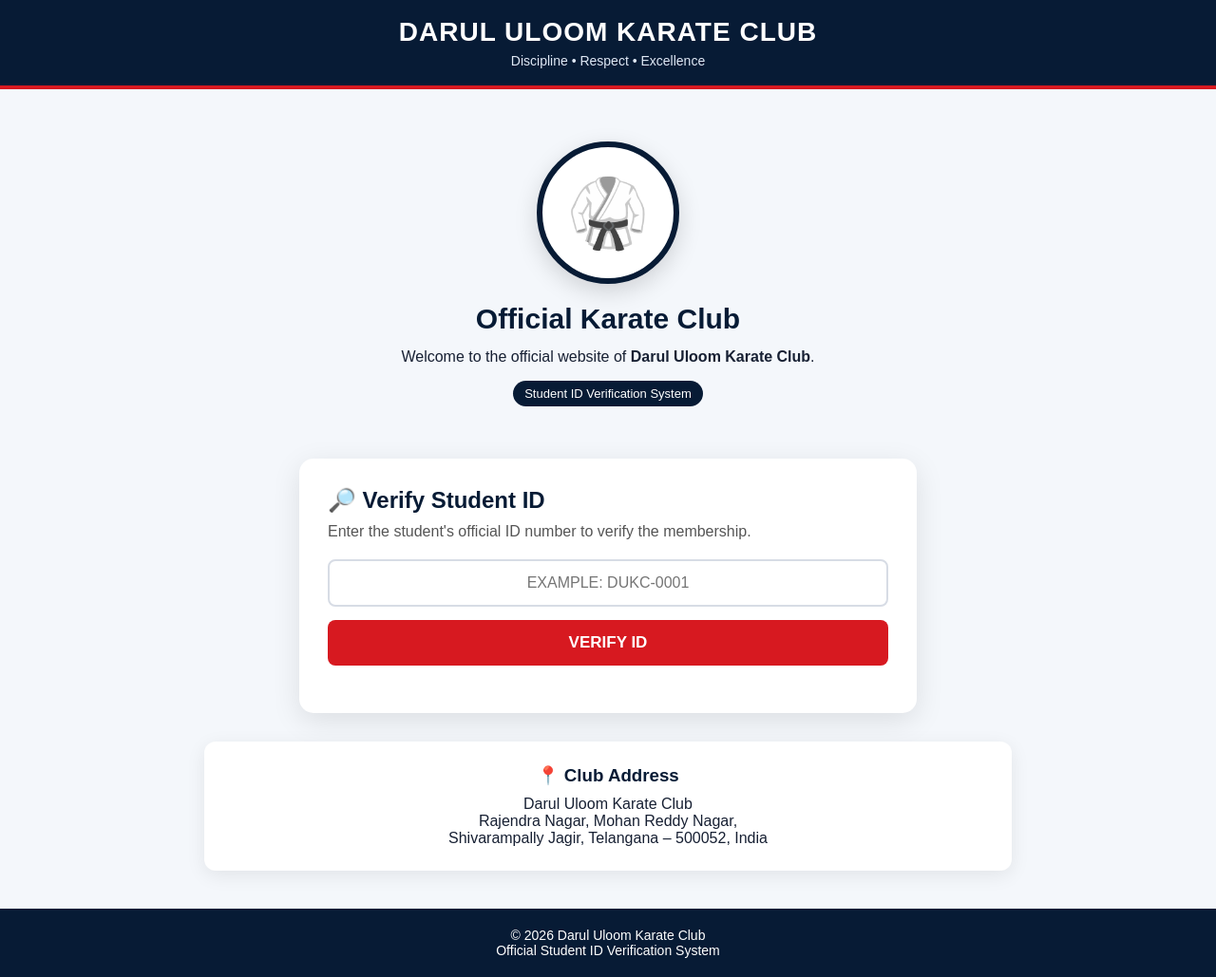
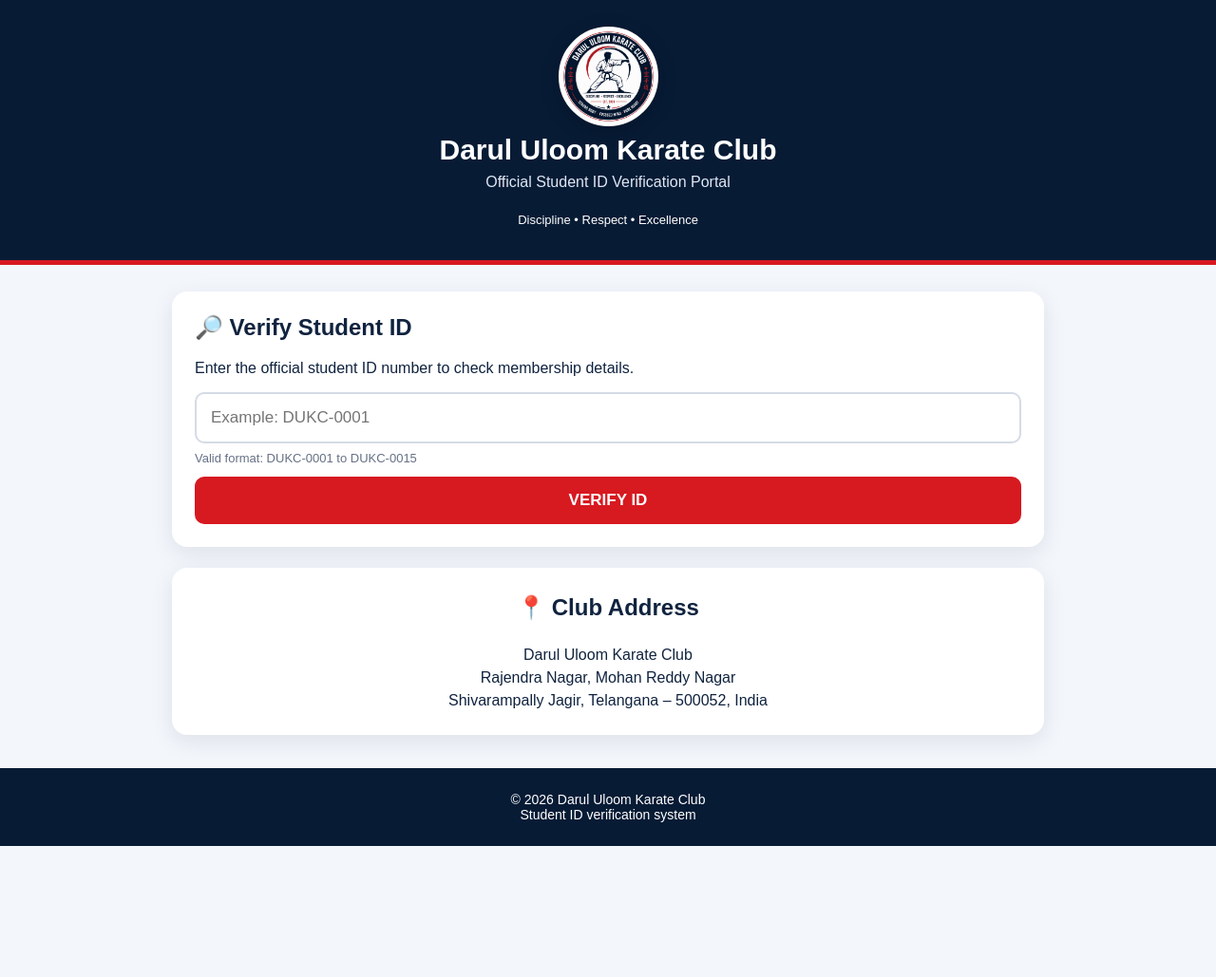
Before and after one commit to aalam91478-debug/DARUL-ULOOM-KARATE-CLUB, a plain HTML site: page index.html in a window 1280 px wide. Shown: the whole page at 95% size. After the commit the page ends 891 px from the top, so only its background shows below. Drawn offline with Linux system fonts and the light colour scheme.

Commit message:
Add files via upload

```diff
--- a/index.html
+++ b/index.html
@@ -3,348 +3,132 @@
 <head>
 <meta charset="UTF-8">
 <meta name="viewport" content="width=device-width, initial-scale=1.0">
-
-  <title>Darul Uloom Karate Club</title>
-
+<title>Darul Uloom Karate Club | Student ID Verification</title>
+<meta name="description" content="Darul Uloom Karate Club official student ID verification portal.">
 <style>
-    * {
-      box-sizing: border-box;
-      margin: 0;
-      padding: 0;
-      font-family: Arial, sans-serif;
-    }
-
-    body {
-      background: #f4f7fb;
-      color: #172033;
-    }
-
-    header {
-      background: #071b35;
-      color: white;
-      padding: 18px 20px;
-      text-align: center;
-      border-bottom: 4px solid #d71920;
-    }
-
-    header h1 {
-      font-size: 28px;
-      letter-spacing: 1px;
-    }
-
-    header p {
-      margin-top: 6px;
-      font-size: 14px;
-      color: #dfe8f5;
-    }
-
-    .hero {
-      max-width: 1000px;
-      margin: 35px auto;
-      padding: 20px;
-      text-align: center;
-    }
-
-    .logo-circle {
-      width: 150px;
-      height: 150px;
-      margin: auto;
-      border-radius: 50%;
-      background: white;
-      border: 6px solid #071b35;
-      display: flex;
-      align-items: center;
-      justify-content: center;
-      font-size: 70px;
-      box-shadow: 0 8px 25px rgba(0,0,0,0.15);
-    }
-
-    .hero h2 {
-      margin-top: 20px;
-      font-size: 30px;
-      color: #071b35;
-    }
-
-    .hero p {
-      margin-top: 10px;
-      line-height: 1.6;
-    }
-
-    .verify-box {
-      max-width: 650px;
-      margin: 30px auto;
-      background: white;
-      padding: 30px;
-      border-radius: 15px;
-      box-shadow: 0 8px 30px rgba(0,0,0,0.10);
-    }
-
-    .verify-box h3 {
-      font-size: 24px;
-      color: #071b35;
-      margin-bottom: 10px;
-    }
-
-    .verify-box p {
-      margin-bottom: 20px;
-      color: #555;
-    }
-
-    input {
-      width: 100%;
-      padding: 14px;
-      border: 2px solid #d7dce5;
-      border-radius: 8px;
-      font-size: 16px;
-      text-align: center;
-      text-transform: uppercase;
-      outline: none;
-    }
-
-    input:focus {
-      border-color: #071b35;
-    }
-
-    button {
-      width: 100%;
-      margin-top: 14px;
-      padding: 14px;
-      border: none;
-      border-radius: 8px;
-      background: #d71920;
-      color: white;
-      font-size: 17px;
-      font-weight: bold;
-      cursor: pointer;
-    }
-
-    button:hover {
-      background: #b9151b;
-    }
-
-    #result {
-      margin-top: 20px;
-    }
-
-    .valid {
-      padding: 20px;
-      border-radius: 10px;
-      background: #e8f8ee;
-      border: 2px solid #22a35a;
-      text-align: left;
-    }
-
-    .valid h4 {
-      color: #168044;
-      font-size: 22px;
-      margin-bottom: 12px;
-    }
-
-    .valid p {
-      margin: 8px 0;
-      color: #222;
-    }
-
-    .invalid {
-      padding: 20px;
-      border-radius: 10px;
-      background: #fff0f0;
-      border: 2px solid #d71920;
-      color: #b9151b;
-      font-weight: bold;
-    }
-
-    .address {
-      max-width: 850px;
-      margin: 25px auto 40px;
-      padding: 25px;
-      background: white;
-      border-radius: 12px;
-      text-align: center;
-      box-shadow: 0 5px 20px rgba(0,0,0,0.08);
-    }
-
-    .address h3 {
-      color: #071b35;
-      margin-bottom: 10px;
-    }
-
-    footer {
-      background: #071b35;
-      color: white;
-      text-align: center;
-      padding: 20px;
-      font-size: 14px;
-    }
-
-    .badge {
-      display: inline-block;
-      background: #071b35;
-      color: white;
-      padding: 6px 12px;
-      border-radius: 20px;
-      margin-top: 12px;
-      font-size: 13px;
-    }
+*{box-sizing:border-box}
+body{margin:0;font-family:Arial,sans-serif;background:#f3f6fb;color:#10233f}
+header{background:#071b35;color:white;text-align:center;padding:28px 16px;border-bottom:5px solid #d71920}
+header h1{margin:8px 0;font-size:30px}
+header p{margin:6px 0;color:#dfe8f5}
+.logo{width:105px;height:105px;border-radius:50%;background:white;border:5px solid #fff;display:flex;align-items:center;justify-content:center;margin:auto;overflow:hidden;box-shadow:0 5px 20px #0003}
+.logo img{width:100%;height:100%;object-fit:contain}
+.container{max-width:950px;margin:28px auto;padding:0 16px}
+.card{background:white;border-radius:16px;padding:24px;margin-bottom:22px;box-shadow:0 7px 25px #10233f18}
+h2{margin-top:0}
+input{width:100%;padding:15px;border:2px solid #d4dbe5;border-radius:10px;font-size:17px;outline:none}
+input:focus{border-color:#071b35}
+button{width:100%;margin-top:12px;padding:15px;border:0;border-radius:10px;background:#d71920;color:white;font-size:17px;font-weight:bold;cursor:pointer}
+button:hover{opacity:.92}
+.example{font-size:13px;color:#667085;margin-top:8px}
+.result{display:none;margin-top:20px;padding:20px;border-radius:12px;border:2px solid #16803c;background:#f0fff5}
+.result.invalid{border-color:#d71920;background:#fff3f3}
+.status{font-weight:bold;font-size:20px}
+.row{display:flex;justify-content:space-between;gap:15px;border-bottom:1px solid #e7eaf0;padding:10px 0}
+.row:last-child{border-bottom:0}
+.qr{text-align:center;margin-top:18px}
+.qr img{max-width:190px;border:10px solid white;box-shadow:0 2px 12px #0002}
+.address{text-align:center;line-height:1.5}
+footer{background:#071b35;color:white;text-align:center;padding:25px 16px;margin-top:35px;font-size:14px}
+.small{font-size:12px;color:#667085}
+.badge{display:inline-block;background:#071b35;color:white;padding:7px 12px;border-radius:20px;font-size:13px;margin-top:10px}
 </style>
 </head>
-
 <body>
 
 <header>
-  <h1>DARUL ULOOM KARATE CLUB</h1>
-  <p>Discipline • Respect • Excellence</p>
+  <div class="logo">
+    <img src="SAA.png" alt="Darul Uloom Karate Club Logo">
+  </div>
+  <h1>Darul Uloom Karate Club</h1>
+  <p>Official Student ID Verification Portal</p>
+  <span class="badge">Discipline • Respect • Excellence</span>
 </header>
 
-<section class="hero">
-
-  <div class="logo-circle">🥋</div>
-
-  <h2>Official Karate Club</h2>
-
-  <p>
-    Welcome to the official website of
-    <strong>Darul Uloom Karate Club</strong>.
-  </p>
-
-  <span class="badge">Student ID Verification System</span>
-
+<main class="container">
+  <section class="card">
+    <h2>🔎 Verify Student ID</h2>
+    <p>Enter the official student ID number to check membership details.</p>
+    <input id="idInput" type="text" placeholder="Example: DUKC-0001" autocomplete="off">
+    <div class="example">Valid format: DUKC-0001 to DUKC-0015</div>
+    <button onclick="verifyID()">VERIFY ID</button>
+    <div id="result" class="result"></div>
   </section>
 
-
-<section class="verify-box">
-
-  <h3>🔎 Verify Student ID</h3>
-
-  <p>
-    Enter the student's official ID number to verify the membership.
-  </p>
-
-  <input
-    type="text"
-    id="studentId"
-    placeholder="Example: DUKC-0001"
-  >
-
-  <button onclick="verifyStudent()">
-    VERIFY ID
-  </button>
-
-  <div id="result"></div>
-
+  <section class="card address">
+    <h2>📍 Club Address</h2>
+    <div>Darul Uloom Karate Club</div>
+    <div>Rajendra Nagar, Mohan Reddy Nagar</div>
+    <div>Shivarampally Jagir, Telangana – 500052, India</div>
   </section>
-
-
-<section class="address">
-
-  <h3>📍 Club Address</h3>
-
-  <p>
-    Darul Uloom Karate Club<br>
-    Rajendra Nagar, Mohan Reddy Nagar,<br>
-    Shivarampally Jagir, Telangana – 500052, India
-  </p>
-
-</section>
-
+</main>
 
 <footer>
-
-  © 2026 Darul Uloom Karate Club<br>
-  Official Student ID Verification System
-
+  © <span id="year"></span> Darul Uloom Karate Club<br>
+  Student ID verification system
 </footer>
 
-
 <script>
-
 const students = {
-
-  "DUKC-0001": "Mohammad Saadat",
-  "DUKC-0002": "Mohammad Saqib",
-  "DUKC-0003": "Shaik Irfan",
-  "DUKC-0004": "Mohammad Ebadat",
-  "DUKC-0005": "Abu Talha",
-  "DUKC-0006": "Md Sadaqat",
-  "DUKC-0007": "Shaik Omair",
-  "DUKC-0008": "Mohammad Farhan",
-  "DUKC-0009": "Mohammad Adnan",
-  "DUKC-0010": "Abdullah Wali",
-  "DUKC-0011": "Mohammad Ahmad",
-  "DUKC-0012": "Mohammad Chand",
-  "DUKC-0013": "Mohammad Muqtadir",
-  "DUKC-0014": "Shaik Imran",
-  "DUKC-0015": "Abdur Rahman"
-
+"DUKC-0001":"Mohammad Saadat",
+"DUKC-0002":"Mohammad Saqib",
+"DUKC-0003":"Shaik Irfan",
+"DUKC-0004":"Mohammad Ebadat",
+"DUKC-0005":"Abu Talha",
+"DUKC-0006":"Md Sadaqat",
+"DUKC-0007":"Shaik Omair",
+"DUKC-0008":"Mohammad Farhan",
+"DUKC-0009":"Mohammad Adnan",
+"DUKC-0010":"Abdullah Wali",
+"DUKC-0011":"Mohammad Ahmad",
+"DUKC-0012":"Mohammad Chand",
+"DUKC-0013":"Mohammad Muqtadir",
+"DUKC-0014":"Shaik Imran",
+"DUKC-0015":"Abdur Rahman"
 };
 
+const address = "Rajendra Nagar, Mohan Reddy Nagar, Shivarampally Jagir, Telangana 500052, India";
 
-function verifyStudent() {
+function verifyID(){
+  const input=document.getElementById("idInput");
+  const result=document.getElementById("result");
+  const id=input.value.trim().toUpperCase();
+  result.style.display="block";
 
-  const input =
-    document.getElementById("studentId").value
-    .trim()
-    .toUpperCase();
-
-  const result =
-    document.getElementById("result");
-
-  if (students[input]) {
-
-    result.innerHTML = `
-
-      <div class="valid">
-
-        <h4>✓ ID VERIFIED</h4>
-
-        <p>
-          <strong>Club:</strong>
-          Darul Uloom Karate Club
-        </p>
-
-        <p>
-          <strong>Student Name:</strong>
-          ${students[input]}
-        </p>
-
-        <p>
-          <strong>ID Number:</strong>
-          ${input}
-        </p>
-
-        <p>
-          <strong>Status:</strong>
-          ACTIVE
-        </p>
-
-        <p>
-          <strong>Location:</strong>
-          Telangana, India
-        </p>
-
-      </div>
-
-    `;
-
-  } else {
-
-    result.innerHTML = `
-
-      <div class="invalid">
-
-        ✕ ID NOT FOUND<br><br>
-
-        Please check the ID number and try again.
-
-      </div>
-
-    `;
-
+  if(students[id]){
+    const name=students[id];
+    const verificationURL=location.origin+location.pathname+"?id="+encodeURIComponent(id);
+    const qrURL="https://api.qrserver.com/v1/create-qr-code/?size=220x220&data="+encodeURIComponent(verificationURL);
+    result.className="result";
+    result.innerHTML=`
+      <div class="status">✓ ID VERIFIED</div>
+      <div class="row"><strong>Student Name</strong><span>${name}</span></div>
+      <div class="row"><strong>Student ID</strong><span>${id}</span></div>
+      <div class="row"><strong>Club</strong><span>Darul Uloom Karate Club</span></div>
+      <div class="row"><strong>Location</strong><span>Telangana, India</span></div>
+      <div class="qr">
+        <p><strong>Official Verification QR</strong></p>
+        <img src="${qrURL}" alt="Verification QR Code">
+        <p class="small">Scan this QR code to open this student's verification page.</p>
+      </div>`;
+  }else{
+    result.className="result invalid";
+    result.innerHTML=`<div class="status">✕ ID NOT FOUND</div><p>Please check the ID number and try again.</p>`;
+  }
 }
 
+document.getElementById("idInput").addEventListener("keydown",e=>{
+  if(e.key==="Enter") verifyID();
+});
+
+document.getElementById("year").textContent=new Date().getFullYear();
+
+const params=new URLSearchParams(location.search);
+const urlID=params.get("id");
+if(urlID){
+  document.getElementById("idInput").value=urlID;
+  verifyID();
 }
-
 </script>
-
 </body>
 </html>
```
Lines whose indentation alone changed are shown as unchanged.
